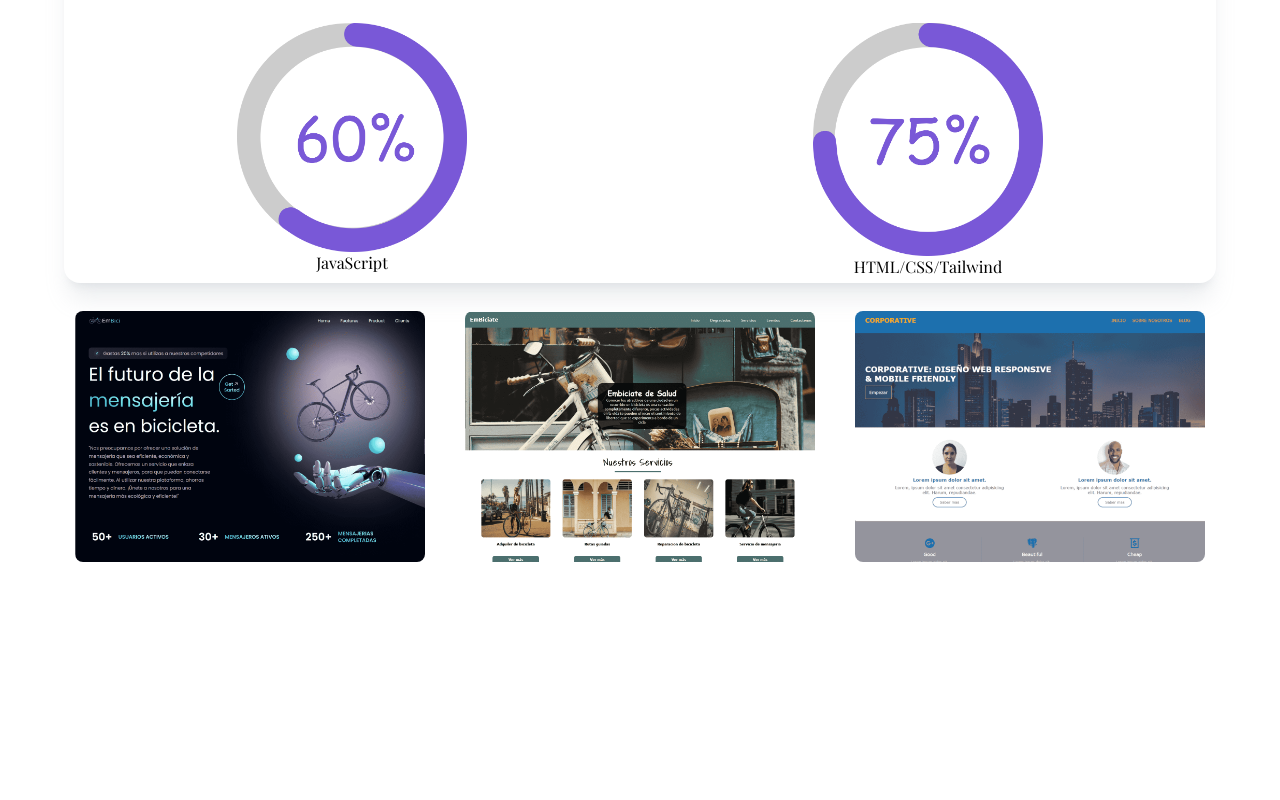
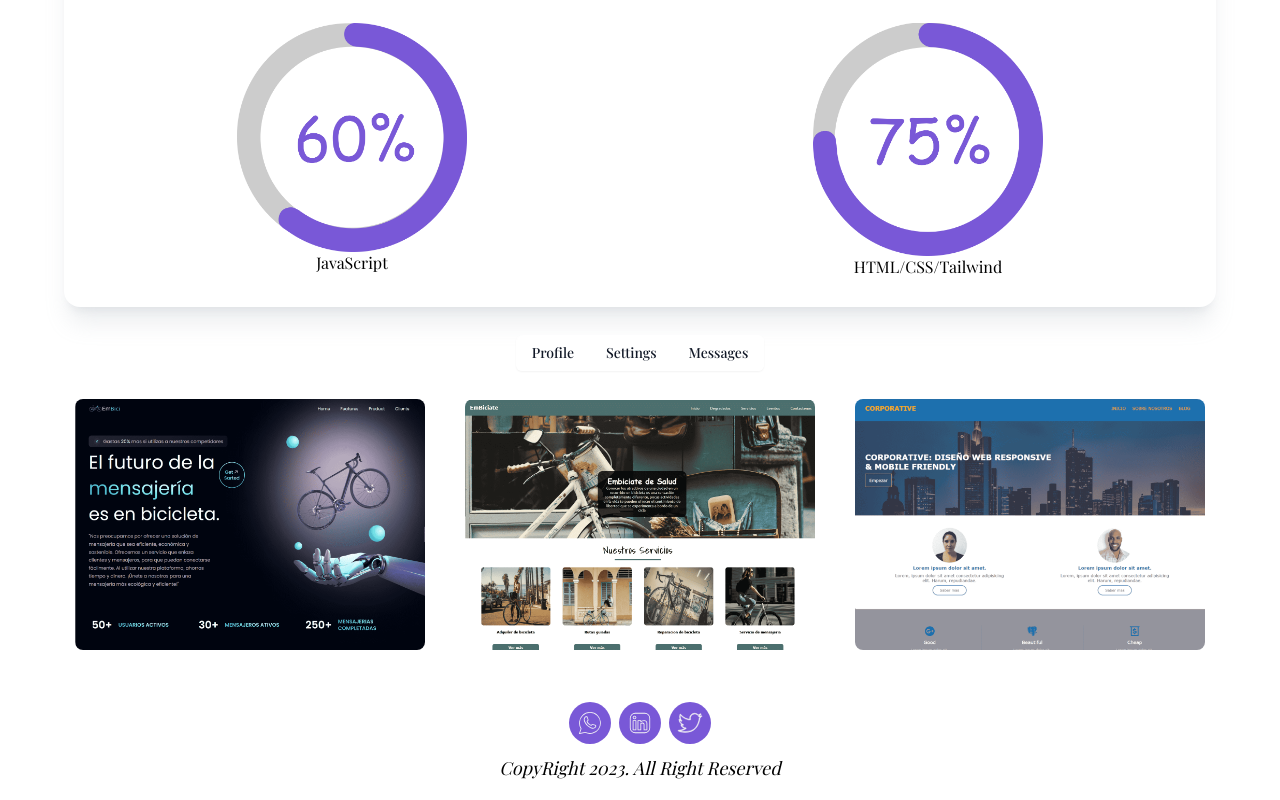
Before and after one commit to jorgeProgramaEn5/next-portfolio, a Next.js app: page / in a window 1280 px wide. Shown: the part 940-1740 px from the top of the page. Before the commit the page ends 1534 px from the top, so only its background shows below. Built offline with nearby package versions, Linux system fonts and the light colour scheme; a web font is replaced by a local one.

Commit message:
add projet-styles

```diff
--- /dev/null
+++ b/src/Components/Footer.jsx
@@ -0,0 +1,24 @@
+import React from 'react'
+import {whastapp, linkedin, twitter } from '@/Assets/indice';
+import Image from 'next/image'
+
+
+
+
+
+export function Footer() {
+  return (
+    <footer className='footer pt-4 '>
+        <div className=' container m-auto flex justify-center pb-5'>
+                <div className=' flex flex-col items-center w-[50%]'>
+                    <div className='flex flex-row w-[120px] md:w-[150px]'>
+                        <a className=' m-1 p-1 md:p-2 inline-flex justify-center items-center rounded-[50%] bg-primary-100 hover:bg-secondary-100' href='https://wa.me/+5359106524?text=Hola%20Jorge!%20Necesitamos%20de%20tus%20servicios' target='blank'><Image src={whastapp} alt="social_img" /></a>
+                        <a className=' m-1 p-1 md:p-2 inline-flex justify-center items-center rounded-[50%] bg-primary-100 hover:bg-secondary-100' href='https://www.linkedin.com/in/jorge-estrada-machado-386bb121b' target='blank'><Image src={linkedin} alt="social_img" /></a>
+                        <a className=' m-1 p-1 md:p-2 inline-flex justify-center items-center rounded-[50%] bg-primary-100 hover:bg-secondary-100' href='https://twitter.com/JorgitoEs2018' target='blank'><Image src={twitter} alt="social_img" /></a>
+                    </div>
+                    <p className=' text-center text-[10px] md:text-[15px] font-normal lg:text-[18px] italic mt-2'>CopyRight 2023. All Right Reserved</p>
+                </div>
+        </div>
+    </footer>
+  )
+}
--- a/src/Components/ProjectCard.jsx
+++ b/src/Components/ProjectCard.jsx
@@ -12,7 +12,7 @@ export function ProjectCard({title, description, imgUrl, link}) {
             <div className='absolute top-[65%] left-[50%] transform -translate-x-[50%] -translate-y-[50%] text-center flex items-center justify-center flex-col transition duration-500 ease-in-out opacity-0 group-hover:opacity-90 w-full'>
                 <h4 className=' text-[20px] md:text-[25px] lg:text-[30px] font-semibold tracking-tight leading-normal'>{title}</h4>
                 <span className='text-[10px] md:text-[15px] font-normal lg:text-[18px] italic'>{description}</span>
-                <div className='text-[10px] md:text-[15px] font-normal lg:text-[18px] border-[1px] border-black py-[2px] px-[20px] md:px-[25px] mt-3 rounded-[10px]'><a href={link} target='blank'>view more</a></div>
+                <div className='text-[10px] md:text-[15px] font-normal lg:text-[18px] border-[1px] border-black py-[2px] px-[20px] md:px-[25px] mt-3 rounded-[10px] hover:border-transparent hover:text-white hover:bg-secondary-100'><a href={link} target='blank'>view more</a></div>
             </div>
         </div>
     </div>
--- a/src/Components/Projects.jsx
+++ b/src/Components/Projects.jsx
@@ -81,7 +81,20 @@ export function Projects() {
     //         </Row>
     //     </Container>
     // </section>
-    <section className='  flex justify-center items-center'>
+    <section className='' id='projects'>
+    <div className='  flex flex-col justify-center items-center pt-7' id='projects'>
+        <div className="inline-flex rounded-md shadow-sm" >
+            <button type="button" className="px-4 py-2 text-sm font-medium text-gray-900 bg-white border border-gray-200 rounded-l-lg hover:bg-gray-100 hover:text-blue-700 focus:z-10 focus:ring-2 focus:ring-blue-700 focus:text-blue-700 dark:bg-gray-700 dark:border-gray-600 dark:text-white dark:hover:text-white dark:hover:bg-gray-600 dark:focus:ring-blue-500 dark:focus:text-white">
+                Profile
+            </button>
+            <button type="button" className="px-4 py-2 text-sm font-medium text-gray-900 bg-white border-t border-b border-gray-200 hover:bg-gray-100 hover:text-blue-700 focus:z-10 focus:ring-2 focus:ring-blue-700 focus:text-blue-700 dark:bg-gray-700 dark:border-gray-600 dark:text-white dark:hover:text-white dark:hover:bg-gray-600 dark:focus:ring-blue-500 dark:focus:text-white">
+                Settings
+            </button>
+            <button type="button" className="px-4 py-2 text-sm font-medium text-gray-900 bg-white border border-gray-200 rounded-r-md hover:bg-gray-100 hover:text-blue-700 focus:z-10 focus:ring-2 focus:ring-blue-700 focus:text-blue-700 dark:bg-gray-700 dark:border-gray-600 dark:text-white dark:hover:text-white dark:hover:bg-gray-600 dark:focus:ring-blue-500 dark:focus:text-white">
+                Messages
+            </button>
+        </div>
+        <div>
             <div className='  grid gap-2 grid-cols-1 md:grid-cols-2 lg:grid-cols-3 min-w-[90%] pt-7'>
             {
                 projects.map((project, index)=>{
@@ -93,6 +106,8 @@ export function Projects() {
                 )})
             }
             </div>
+        </div>
+    </div>
     </section>
   )
 }
--- a/src/Components/Skills.jsx
+++ b/src/Components/Skills.jsx
@@ -24,7 +24,7 @@ export function Skills() {
 
   return (
     <section id='skills'>
-        <div className="mx-auto flex w-[85%] md:w-[85%] lg:w-[90%] flex-col justify-center bg-white rounded-2xl shadow-xl shadow-gray-400/20">
+        <div className="mx-auto flex w-[85%] md:w-[85%] lg:w-[90%] flex-col justify-center bg-white rounded-2xl shadow-xl shadow-gray-400/20 pb-6">
 
             <div className=" flex justify-center items-center flex-col md:items-start p-3">
                 <h1 className="text-[18px] md:text-[45px] font-medium text-gray-700 pb-2">My Skills</h1>
--- a/src/app/page.jsx
+++ b/src/app/page.jsx
@@ -5,7 +5,7 @@ import { Banner } from '@/Components/Banner';
 import { Skills } from '@/Components/Skills';
 import { Projects  } from '@/Components/Projects';
 // import { ContactEmailjs } from '@/Components/ContactEmailjs';
-// import { Footer } from '@/Components/Footer';
+import { Footer } from '@/Components/Footer';
 
 export default function Home() {
   return (
@@ -16,7 +16,7 @@ export default function Home() {
       <Skills />
       <Projects />
       {/* <ContactEmailjs /> */}
-      {/* <Footer /> */}
+      <Footer />
     </main>
   )
 }
```
Lines whose indentation alone changed are shown as unchanged.
